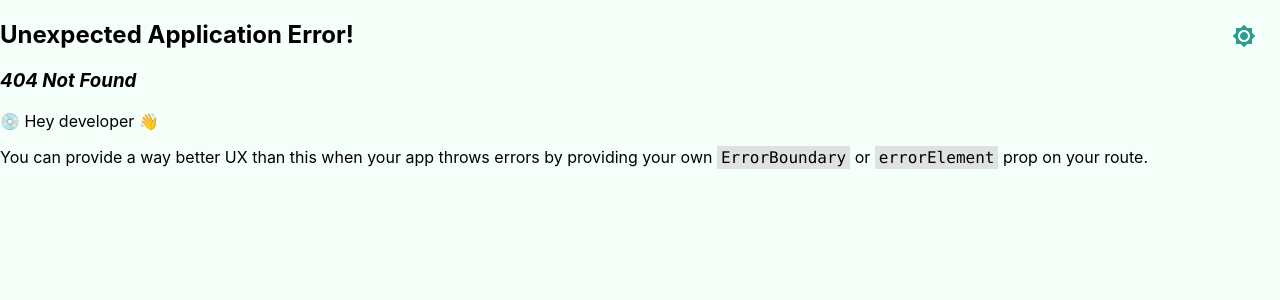
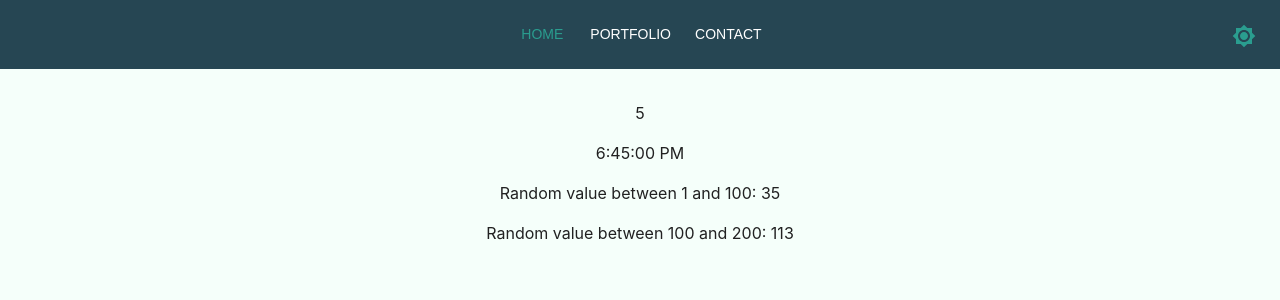
Before and after one commit to Alex-Van-Dijck/Portfolio-react, a React (Create React App) app: page /Portfolio/Timer in a window 1280 px wide. Before the commit this address had no page. Shown: the top 300 px of the page. Built offline with nearby package versions, Linux system fonts and the light colour scheme.

Commit message:
Added timer component

```diff
--- a/src/App.tsx
+++ b/src/App.tsx
@@ -17,7 +17,7 @@ import Brightness7Icon from '@mui/icons-material/Brightness7';
 import { useTheme } from '@emotion/react';
 import SlotMachine from './components/labos/Slots/SlotMachine';
 import DadJoke from './components/labos/DadJoke/DadJoke';
-
+import TimerApp from './components/labos/Timer/TimerApp';
 
 
 const Root = () => {
@@ -70,7 +70,9 @@ function App() {
             {path:"Portfolio/DadJoke",
             element:<DadJoke/>},
             {path:"Portfolio/ColorSelect",
-            element:<ColorSelect/>}
+            element:<ColorSelect/>},
+            {path:"Portfolio/Timer",
+            element:<TimerApp/>}
         ]
     }
 ]);
--- a/src/components/Pages/ComponentPage/CardPage.tsx
+++ b/src/components/Pages/ComponentPage/CardPage.tsx
@@ -9,6 +9,7 @@ import Todo from '../../../Assets/Portfolio/Todo.png';
 import slots from '../../../Assets/Slots/cherry.png';
 import dadJoke from '../../../Assets/Portfolio/dadJoke.png';
 import ColorSelect from '../../../Assets/Portfolio/ColorSelect.png';
+import Timer from '../../../Assets/Portfolio/Timer.png';
 
 const CardPage = ()=>{
 
@@ -35,11 +36,14 @@ const CardPage = ()=>{
         description:"This app lets you play multiple games of Slots.",
         imgPath:slots},
         {title:"DadJoke",
-        description:"This app gives you dad jokes pulled from an API",
+        description:"This app displays and allows the user to refresh or save a dad joke fetched from an API, and displays the last saved favorite joke.",
         imgPath:dadJoke},
         {title:"ColorSelect",
-        description:"This app lets you select multiple colors and display them",
-        imgPath:ColorSelect}
+        description:"This app displays and allows the user to modify a list of selected colors.",
+        imgPath:ColorSelect},
+        {title:'Timer',
+        description:"This app displays and updates elapsed time, current time, and a random number using setInterval and useEffect.",
+        imgPath:Timer}
     ]
 
     return(
--- /dev/null
+++ b/src/components/labos/Timer/RandomValue.tsx
@@ -0,0 +1,41 @@
+import React, { useEffect, useState } from "react";
+import {Typography,useTheme} from '@mui/material';
+
+interface RandomValueProps{
+    min:number,
+    max:number
+}
+
+const randomNumberBetween = (min:number,max:number) =>{
+
+    return Math.floor(Math.random()* (max-min))+min;
+
+}
+
+const RandomValue = ({min,max} : RandomValueProps) =>{
+
+    const theme= useTheme();
+
+    const [randomValue, setRandomValue] = useState(randomNumberBetween(min,max));
+
+    useEffect(()=>{
+        let handle = setInterval(()=>{
+            setRandomValue(randomNumberBetween(min,max));
+        },2000);
+
+        return()=>{
+            clearInterval(handle);
+        }
+    },[])
+
+    return(
+        <>
+            <Typography variant="body1" color={theme.palette.text.primary}>
+                Random value between {min} and {max}: {randomValue}
+            </Typography>
+        </>
+    );
+
+}
+
+export default RandomValue;
--- /dev/null
+++ b/src/components/labos/Timer/TimerApp.tsx
@@ -0,0 +1,27 @@
+import React from 'react';
+import logo from './logo.svg';
+import Timer from './timer';
+import CurrentTime from './currentTime';
+import RandomValue from './RandomValue';
+import {Grid} from '@mui/material';
+
+function TimerApp() {
+  return (
+    <Grid container direction='column' spacing={2} justifyContent='center' alignItems='center' marginTop={2}>
+        <Grid item >
+            <Timer />
+        </Grid>
+        <Grid item>
+            <CurrentTime />
+        </Grid>
+        <Grid item >
+            <RandomValue min={1} max={100} />
+        </Grid>
+        <Grid item>
+            <RandomValue min={100} max={200} />
+        </Grid>
+  </Grid>
+)
+}
+
+export default TimerApp;
--- /dev/null
+++ b/src/components/labos/Timer/currentTime.tsx
@@ -0,0 +1,32 @@
+import React, { useEffect, useState } from "react";
+import {Typography,useTheme} from '@mui/material';
+
+const CurrentTime = () =>{
+
+    const theme= useTheme();
+    const [time,setTime] = useState(new Date());
+
+    // setInterval(()=>{
+    //     setTime((time)=>time+1);
+    // },1000)
+
+    useEffect(()=>{
+        let handle = setInterval(()=>{
+            setTime(new Date());
+        },1000);
+
+        return ()=>{
+            clearInterval(handle);
+        }
+
+    },[]);
+
+    return(
+        <Typography variant='body1' color={theme.palette.text.primary}>
+            {time.toLocaleTimeString()}
+        </Typography>
+    )
+
+}
+
+export default CurrentTime;
--- /dev/null
+++ b/src/components/labos/Timer/timer.tsx
@@ -0,0 +1,33 @@
+import React, { useEffect, useState } from "react";
+import {Typography,useTheme} from '@mui/material';
+
+const Timer = () =>{
+
+    const theme= useTheme();
+
+    const [time,setTime] = useState(0);
+
+    // setInterval(()=>{
+    //     setTime((time)=>time+1);
+    // },1000)
+
+    useEffect(()=>{
+        let handle = setInterval(()=>{
+            setTime((time)=>time +1);
+        },1000);
+
+        return ()=>{
+            clearInterval(handle);
+        }
+
+    },[]);
+
+    return(
+        <Typography variant="body1" color={theme.palette.text.primary}>
+            {time}
+        </Typography>
+    )
+
+}
+
+export default Timer;
```
Also changed, not shown: src/Assets/Portfolio/Timer.png (added).
